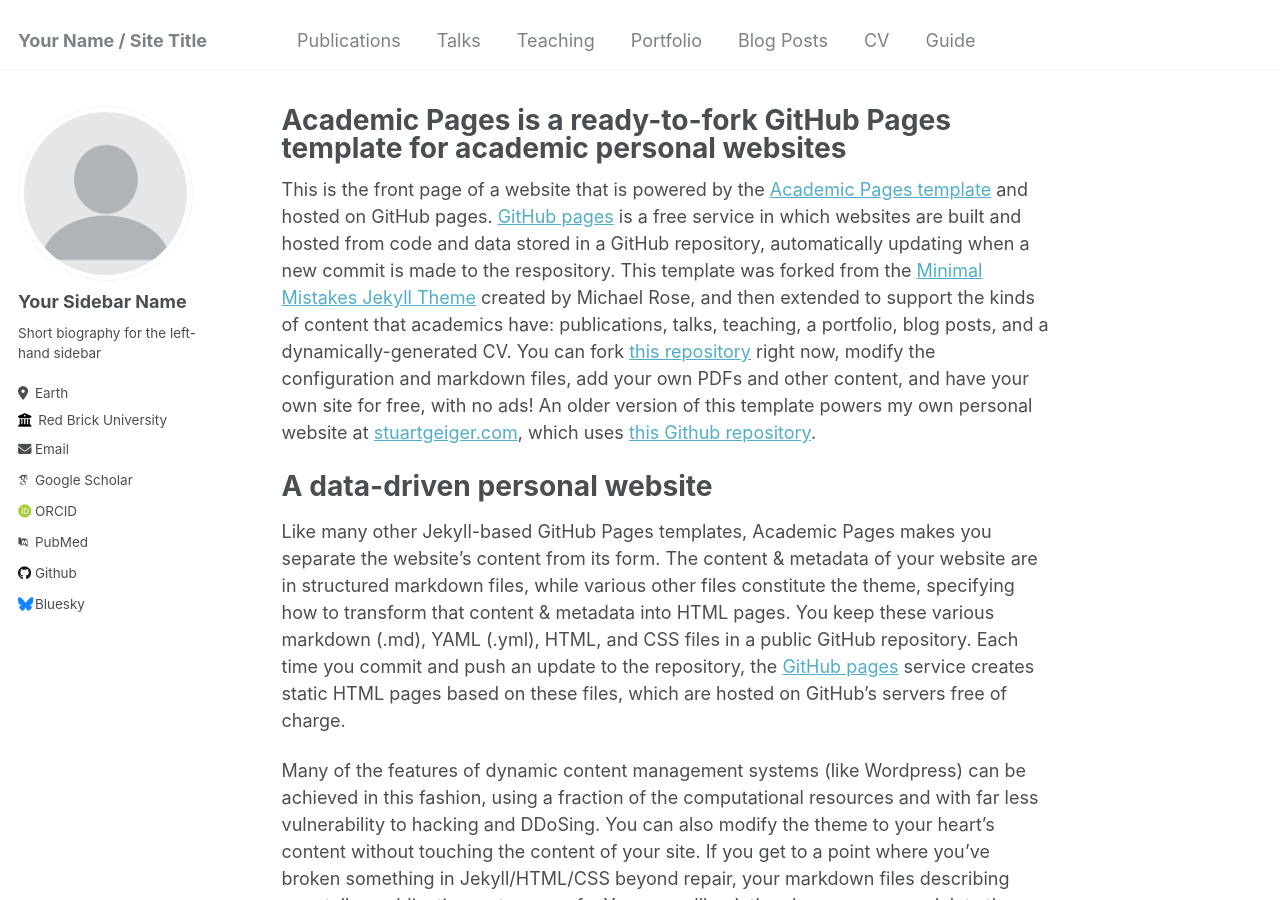
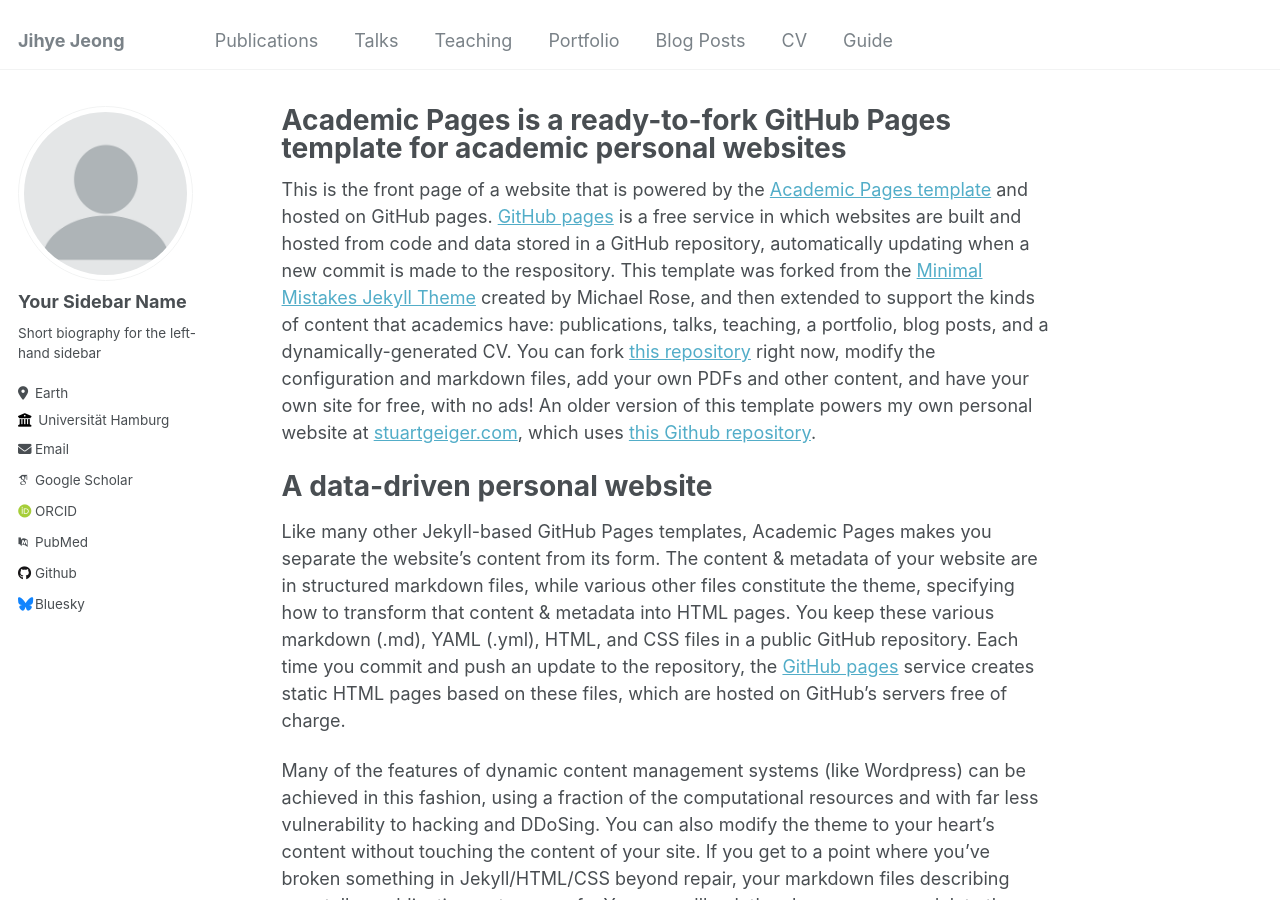
Before and after one commit to j-jihye/j-jeong.github.io, a Jekyll site: the page built from _pages/about.md, in a window 1280 px wide and 900 px high. Built offline with Jekyll 4.4.1, drawn with Linux system fonts in a browser that asks for light colours; some web fonts are replaced.

Commit message:
Update _config.yml

```diff
--- a/_config.yml
+++ b/_config.yml
@@ -8,7 +8,7 @@
 
 # Basic Site Settings
 locale                   : "en-US"
-title                    : "Your Name / Site Title"
+title                    : "Jihye Jeong"
 title_separator          : "-"
 name                     : &name "Your Name"
 description              : &description "personal description"
@@ -26,9 +26,9 @@ author:
   pronouns         : # example: "she/her"
   bio              : "Short biography for the left-hand sidebar"
   location         : "Earth"
-  employer         : "Red Brick University"
+  employer         : "Universität Hamburg"
   uri              : # URL
-  email            : "none@example.org"
+  email            : "jihye.jeong@uni-hamburg.de"
 
   # Academic websites
   arxiv            : # URL - Update with the correct link to your profile
```
